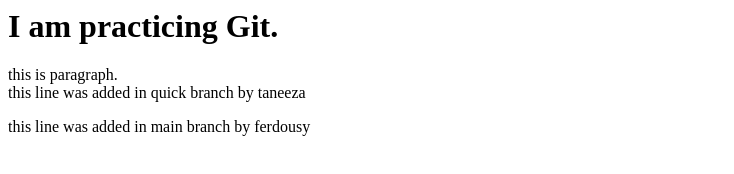
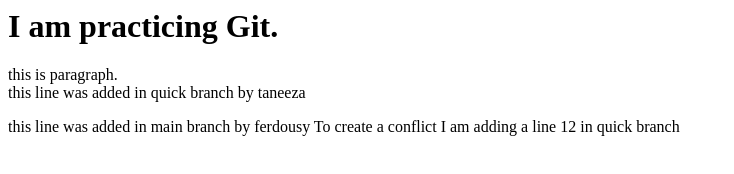
Before and after one commit to taneeza/Git_Practice, a plain HTML site: page index.html in a window 1280 px wide. Shown: the whole page, without its empty margins (0-734 px from the left). Drawn offline with Linux system fonts and the light colour scheme.

Commit message:
after adding a line inline no 12 quick branch

```diff
--- a/index.html
+++ b/index.html
@@ -8,6 +8,7 @@
 <br>
 this line was added in quick branch by taneeza</p>
 
-this line was added in main branch by ferdousy </p>
+this line was added in main branch by ferdousy
+To create a conflict I am adding a line 12 in quick branch</p>
 </body>
 </html>
```
